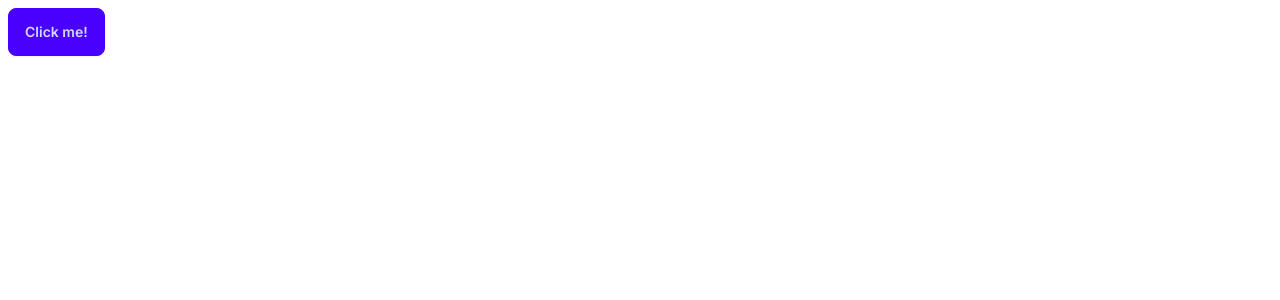
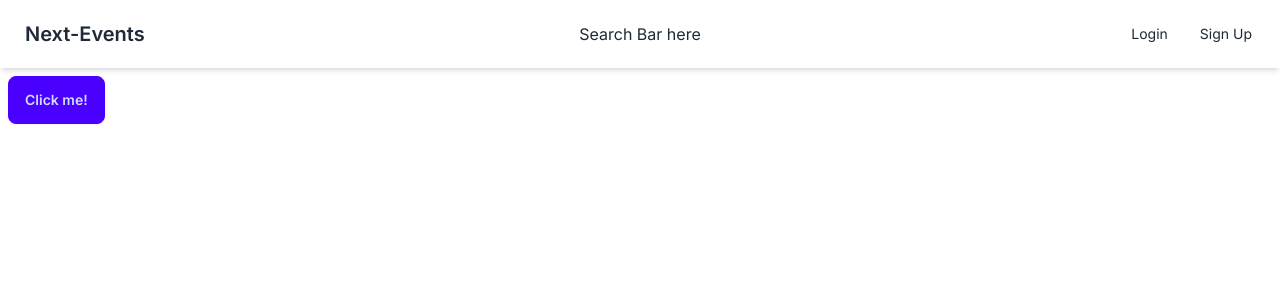
Before and after one commit to sherryyiyang/next-events, a Next.js app: page / in a window 1280 px wide. Shown: the top 300 px of the page. Built offline with nearby package versions, Linux system fonts and the light colour scheme.

Commit message:
Chapter 3 - Routing and Navigation

```diff
--- /dev/null
+++ b/app/events/[id]/page.js
@@ -0,0 +1,3 @@
+export default function SingleEvent({ params }) {
+  return <h1>The event ID is: {params.id}</h1>;
+}
--- /dev/null
+++ b/app/events/create/page.js
@@ -0,0 +1,3 @@
+export default function CreateEvents() {
+  return <h1>The Create Events Page</h1>;
+}
--- /dev/null
+++ b/app/events/page.js
@@ -0,0 +1,3 @@
+export default function Events() {
+  return <h1>The Events Page</h1>;
+}
--- a/app/layout.js
+++ b/app/layout.js
@@ -1,17 +1,21 @@
-import { Inter } from "next/font/google";
-import "./globals.css";
+import { Inter } from 'next/font/google';
+import './globals.css';
+import Navbar from '@/components/Navbar';
 
-const inter = Inter({ subsets: ["latin"] });
+const inter = Inter({ subsets: ['latin'] });
 
 export const metadata = {
-  title: "Create Next App",
-  description: "Generated by create next app",
+  title: 'Create Next App',
+  description: 'Generated by create next app',
 };
 
 export default function RootLayout({ children }) {
   return (
-    <html lang="en">
-      <body className={inter.className}>{children}</body>
+    <html lang='en'>
+      <body className={inter.className}>
+        <Navbar />
+        {children}
+      </body>
     </html>
   );
 }
--- /dev/null
+++ b/app/login/page.js
@@ -0,0 +1,3 @@
+export default function Login() {
+  return<h1>Login Page</h1>;
+}
--- /dev/null
+++ b/app/profile/page.js
@@ -0,0 +1,3 @@
+export default function Profile() {
+  return <h1>The Profile Page</h1>;
+}
--- /dev/null
+++ b/app/signup/page.js
@@ -0,0 +1,3 @@
+export default function SignUp() {
+  return<h1>Sign Up Page</h1>;
+}
--- /dev/null
+++ b/components/Navbar.js
@@ -0,0 +1,28 @@
+import Link from 'next/link';
+
+export default function Navbar() {
+  return (
+    <div className='navbar bg-base-100 shadow-md'>
+      <div className='navbar-start'>
+        <Link href='/' className='btn btn-ghost text-xl'>
+          Next-Events
+        </Link>
+      </div>
+      <div className='navbar-center'>
+        Search Bar here
+      </div>
+      <div className='navbar-end'>
+        <div className='flex-none'>
+          <ul className='menu menu-horizontal px-1'>
+            <li>
+              <Link href='/login'>Login</Link>
+            </li>
+            <li>
+              <Link href='/signup'>Sign Up</Link>
+            </li>
+          </ul>
+        </div>
+      </div>
+    </div>
+  );
+};
```
